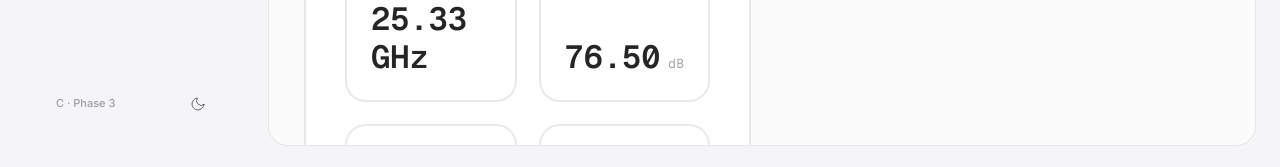
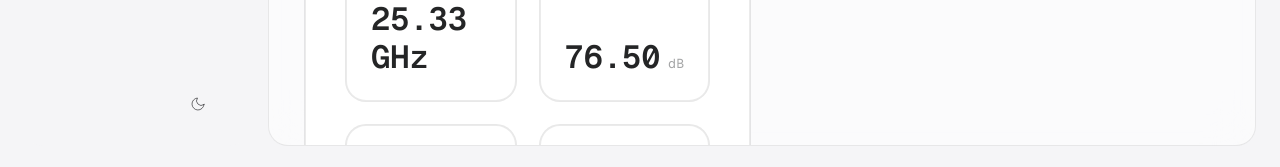
Before and after one commit to Sam-Charles12/rfforge, a Next.js app: page / in a window 1280 px wide. Shown: the part 630-797 px from the top of the page. Built offline with nearby package versions, Linux system fonts and the light colour scheme.

Commit message:
fix(sidebar): align theme toggle to the right in SidebarNav

```diff
--- a/components/layout/app-shell.tsx
+++ b/components/layout/app-shell.tsx
@@ -72,8 +72,7 @@ function SidebarNav() {
         ))}
       </TabsList>
 
-      <div className="mt-auto flex items-center justify-between px-3 pt-4">
-        <span className="text-micro text-text-tertiary">C · Phase 3</span>
+      <div className="mt-auto flex items-center justify-end px-3 pt-4">
         <ThemeToggle />
       </div>
     </aside>
```
Also changed, not shown: 1 other file (tests, documents, lock files or other folders).
